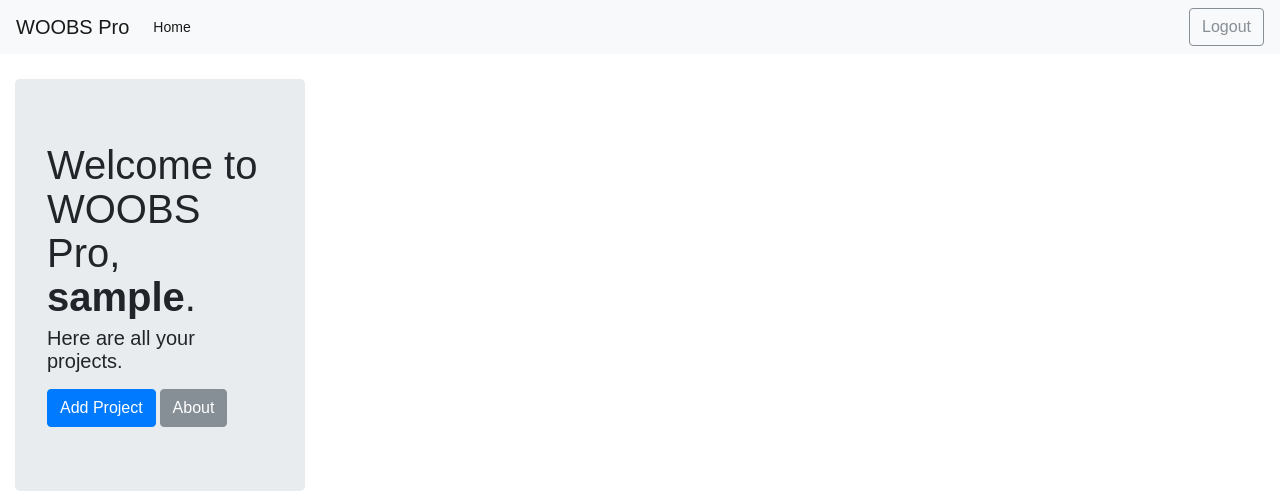
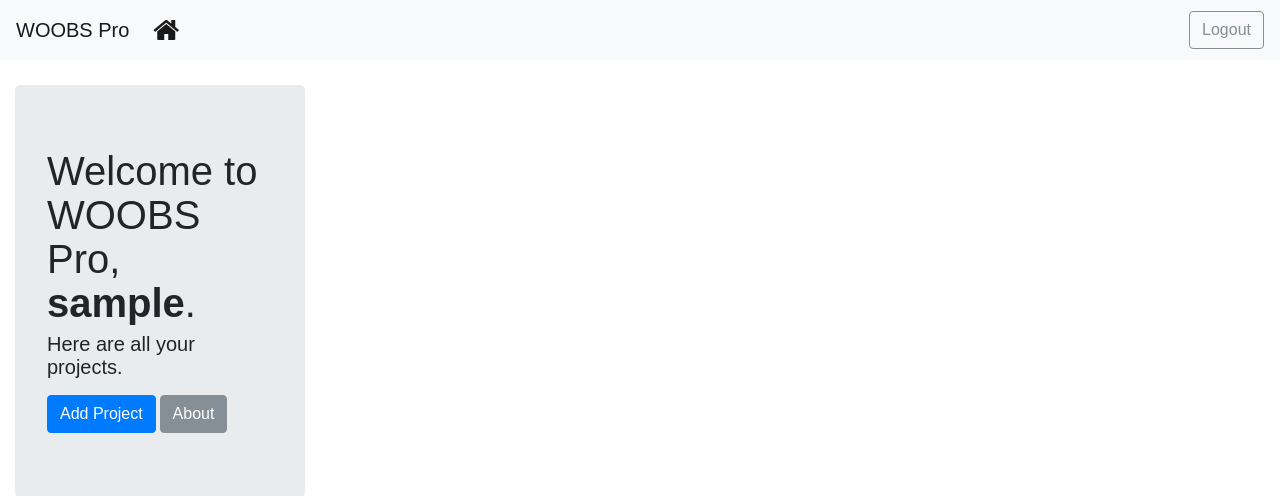
Before and after one commit to HadrienBx/Comp307Final, a PHP site: page /welcome.php in a window 1280 px wide. Shown: the top 496 px of the page. Run offline with PHP 8.4, Linux system fonts and the light colour scheme; the visitor is signed in with stand-in values (Sample User, id 1); data that the repository does not hold is empty; a stand-in replaces the project's code that opens the database connection; some libraries are stand-ins or nearby versions.

Commit message:
home = icon from font awesome

```diff
--- a/welcome.php
+++ b/welcome.php
@@ -53,6 +53,7 @@ mysqli_close($link);
     <meta name="viewport" content="width=device-width, initial-scale=1.0"> <!--BootStrap-->
     <title>WOOBS Pro</title>
     <link rel="stylesheet" href="https://maxcdn.bootstrapcdn.com/bootstrap/4.0.0-beta/css/bootstrap.min.css" integrity="sha384-/Y6pD6FV/Vv2HJnA6t+vslU6fwYXjCFtcEpHbNJ0lyAFsXTsjBbfaDjzALeQsN6M" crossorigin="anonymous">
+    <link rel="stylesheet" href="https://maxcdn.bootstrapcdn.com/font-awesome/4.4.0/css/font-awesome.min.css">
     <style type="text/css">
         body{ font: 14px sans-serif; text-align: left; }
     </style>
@@ -84,7 +85,7 @@ mysqli_close($link);
       <div class="collapse navbar-collapse" id="navbarSupportedContent">
         <ul class="navbar-nav mr-auto">
           <li class="nav-item active">
-            <a class="nav-link" href="welcome.php">Home<span class="sr-only">(current)</span></a>
+            <a class="nav-link" href="welcome.php"><i class="fa fa-home fa-2x" aria-hidden="true"></i></a>
           </li>
         </ul>
         <form class="form-inline my-2 my-lg-0" action="<?php echo htmlspecialchars($_SERVER["PHP_SELF"]); ?>" method="post">
@@ -130,8 +131,8 @@ mysqli_close($link);
             Project Name: <input type="text" placeholder="What are you working on?" name="projName"><br />
             Type: <input type="text" size="40" placeholder="Is this personal or professional?" name="projType"><br />
             Description: <input type="text" placeholder="Describe what you wish to accomplish." name="projDesc"><br/>
-            <!--More Things To Add: Due Date and Image-->
-            <!--Due Date: <input id="date" type="date" name="projDue"><br/>-->
+            <!--Things To Add: Due Date and Image-->
+            Due Date: <input id="date" type="date" name="projDue"><br/>
             Image Hyperlink: <input type="text" placeholder="https://" name="projImg"></br>
         </div>
 
@@ -225,7 +226,7 @@ mysqli_close($link);
         var pname = document.forms["myForm"]["projName"].value;
         var ptype = document.forms["myForm"]["projType"].value;
         var pdesc = document.forms["myForm"]["projDesc"].value;
-        //var pdue = document.forms["myForm"]["projDue"].value;
+        var pdue = document.forms["myForm"]["projDue"].value;
         var pimg = document.forms["myForm"]["projImg"].value;
 
         //Show an alert if the fields are blank
@@ -245,7 +246,7 @@ mysqli_close($link);
           }
         }
         //Pass the variables as q, y, z, x, a, and b
-        xhttp.open("GET", "addProject.php?q="+pname+"&y="+ptype+"&z="+user+"&x="+pdesc+"&a="+pimg, true);
+        xhttp.open("GET", "addProject.php?q="+pname+"&y="+ptype+"&z="+user+"&x="+pdesc+"&a="+pimg+"&b="+pdue, true);
         xhttp.send();
         }
       }
```
